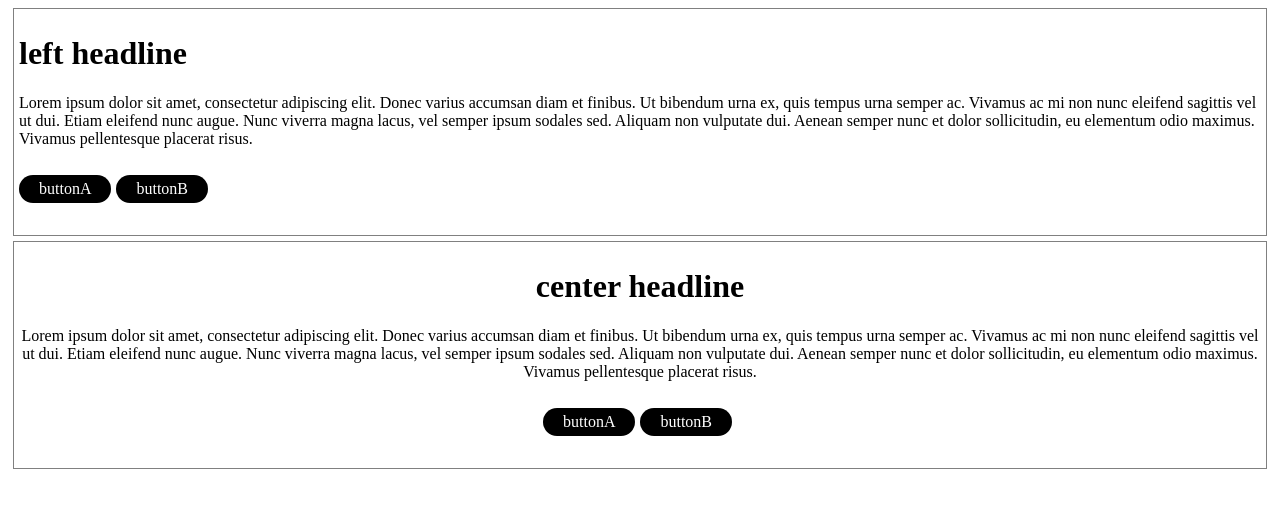
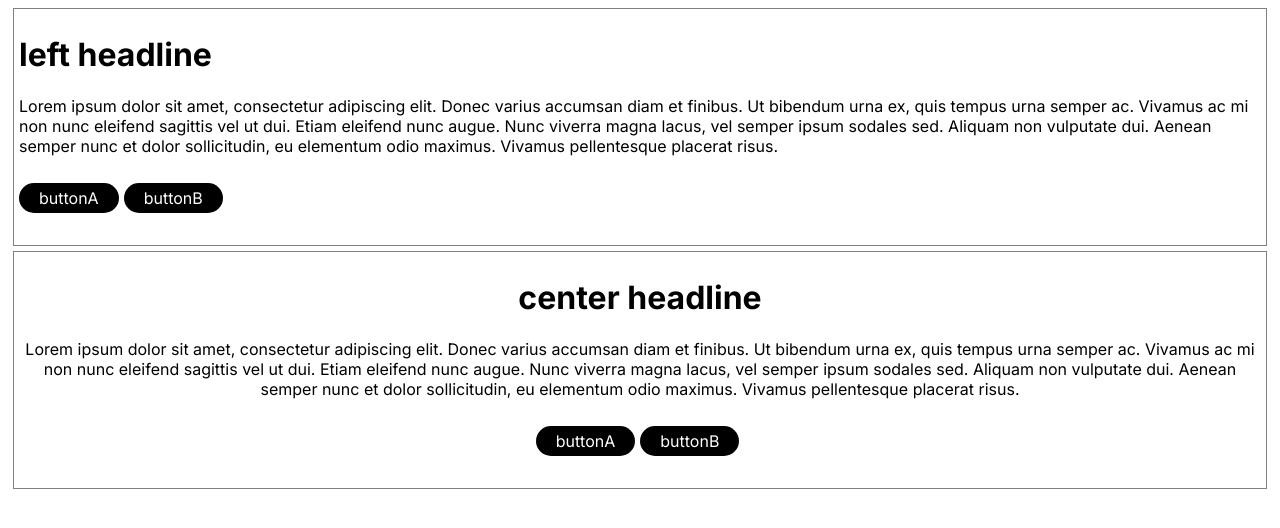
Before and after one commit to MikeQDev/angular-landing-page-template, an Angular app: page / in a window 1280 px wide. Shown: the top 528 px of the page. Built offline with nearby package versions, Linux system fonts and the light colour scheme.

Commit message:
use inter font-family

```diff
--- a/src/index.html
+++ b/src/index.html
@@ -8,6 +8,10 @@
     <base href="/" />
     <meta name="viewport" content="width=device-width, initial-scale=1" />
     <link rel="icon" type="image/x-icon" href="favicon.ico" />
+    <link
+      rel="stylesheet"
+      href="https://fonts.googleapis.com/css?family=Inter:100,200,300,400,500,600,700,800,900"
+    />
   </head>
 
   <body>
--- a/src/styles.scss
+++ b/src/styles.scss
@@ -1 +1,11 @@
 /* You can add global styles to this file, and also import other style files */
+p,
+h1,
+h2,
+h3,
+h4,
+h5,
+h6,
+a {
+  font-family: Inter, sans-serif;
+}
```
